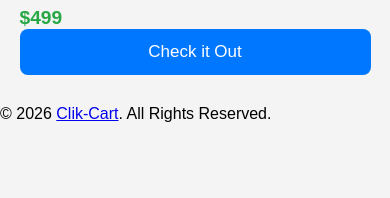
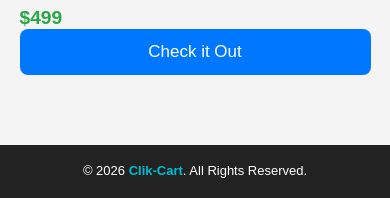
Before and after one commit to dineshtelegrapu/Click-Cart, a plain HTML site: page index.html in a window 390 px wide. Shown: the part 2225-2423 px from the top of the page. Before the commit the page ends 2348 px from the top, so only its background shows below. Drawn offline with Linux system fonts and the light colour scheme; files whose address does not match are found by name.

Commit message:
Add footer styles and responsive adjustments
Added styles for footer and responsive design.

```diff
--- a/style.css
+++ b/style.css
@@ -126,6 +126,44 @@ nav ul li{
 nav ul li a{
     color:white;
     text-decoration:none;
+}
+
+/* FOOTER */
+
+footer {
+    width: 100%;
+    background-color: #222;
+    color: #fff;
+    text-align: center;
+    padding: 20px 15px;
+    margin-top: 40px;
+    font-size: 15px;
+    box-sizing: border-box;
+}
+
+footer p {
+    margin: 0;
+    line-height: 1.6;
+}
+
+footer a {
+    color: #00bcd4;
+    text-decoration: none;
+    font-weight: 600;
+    transition: color 0.3s ease;
+}
+
+footer a:hover {
+    color: #fff;
+    text-decoration: underline;
+}
+
+/* Responsive Footer */
+@media (max-width: 600px) {
+    footer {
+        padding: 16px 10px;
+        font-size: 13px;
+    }
 }
 
 /*PROFILE PAGE*/
@@ -738,24 +776,6 @@ input[type="file"] {
     height: auto;
     text-decoration:none;
     border-radius:5px;
-}
-
-/* PRODUCTS PAGE */
-
-/* Search Bar */
-.search-bar {
-    height: 45px;
-    width: 40%;
-    padding: 10px 15px;
-    margin-right: 5%;
-    border: 1px solid #ccc;
-    border-radius: 10px;
-    outline: none;
-    font-size: 15px;
-}
-
-.search-bar:focus {
-    border-color: #ff6600;
 }
 
 /* PRODUCTS PAGE */
```
